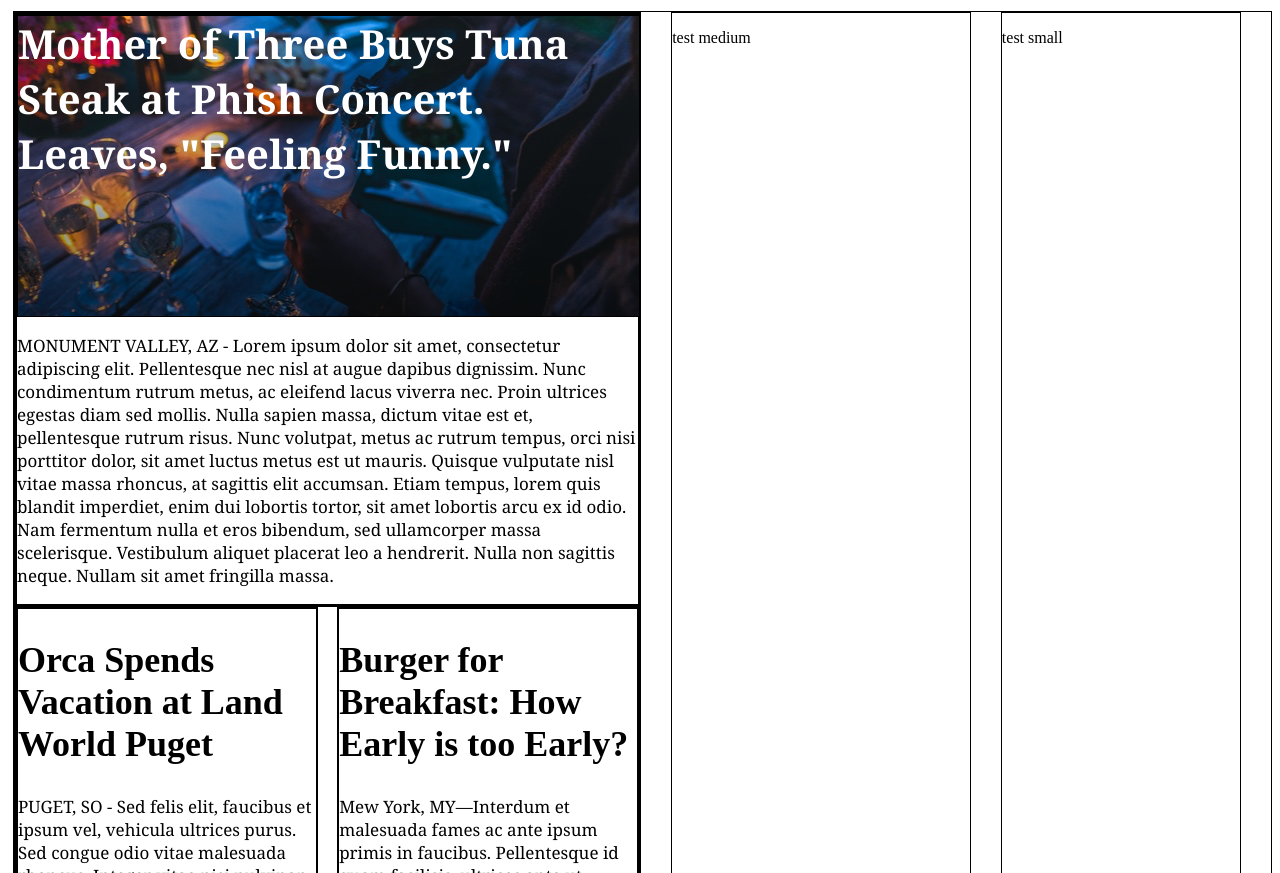
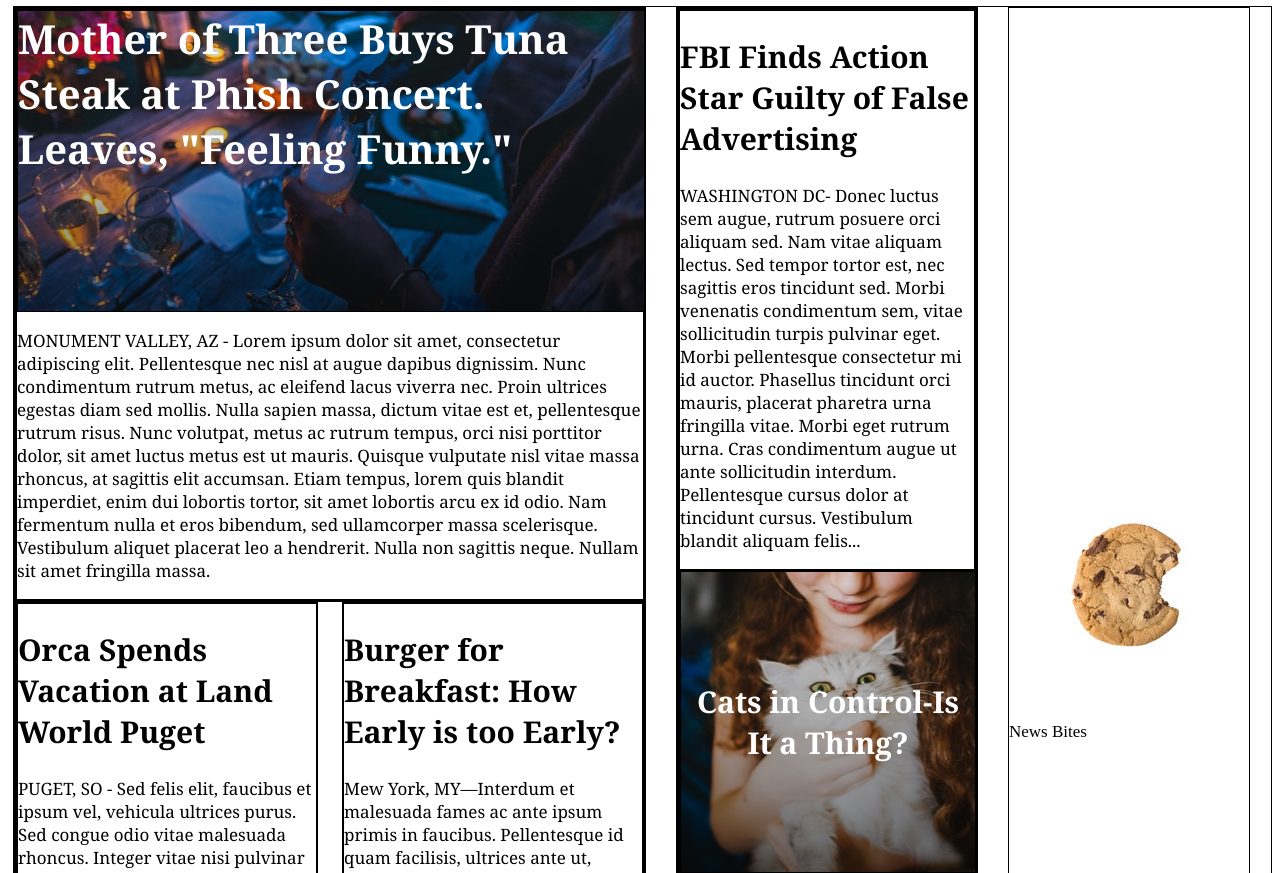
Before and after one commit to willrphillips/mytimes, a plain HTML site: page index.html in a window 1280 px wide. Shown: the part 79-952 px from the top of the page. Drawn offline with Linux system fonts and the light colour scheme.

Commit message:
Final column implementing WIP

```diff
--- a/index.html
+++ b/index.html
@@ -24,41 +24,67 @@
 <!-- Content Section -->
 
   <div class="content">
+
+<!-- Large Column -->
+
+
     <div class="column large">
+
+  <!-- Main Story -->
+
       <div class="lead-story">
         <div class="image-content">
           <div class="info">Mother of Three Buys Tuna Steak at Phish Concert. Leaves, "Feeling Funny."</div>
           <p class="narrative">MONUMENT VALLEY, AZ - Lorem ipsum dolor sit amet, consectetur adipiscing elit. Pellentesque nec nisl at augue dapibus dignissim. Nunc condimentum rutrum metus, ac eleifend lacus viverra nec. Proin ultrices egestas diam sed mollis. Nulla sapien massa, dictum vitae est et, pellentesque rutrum risus. Nunc volutpat, metus ac rutrum tempus, orci nisi porttitor dolor, sit amet luctus metus est ut mauris. Quisque vulputate nisl vitae massa rhoncus, at sagittis elit accumsan. Etiam tempus, lorem quis blandit imperdiet, enim dui lobortis tortor, sit amet lobortis arcu ex id odio. Nam fermentum nulla et eros bibendum, sed ullamcorper massa scelerisque. Vestibulum aliquet placerat leo a hendrerit. Nulla non sagittis neque. Nullam sit amet fringilla massa.</p>
         </div>
       </div>
+
+  <!-- Sub Stories -->
+
       <div class="stories">
         <div class="story">
           <div class="text-content">
             <h2>Orca Spends Vacation at Land World Puget</h2>
             <p class="narrative">PUGET, SO - Sed felis elit, faucibus et ipsum vel, vehicula ultrices purus. Sed congue odio vitae malesuada rhoncus. Integer vitae nisi pulvinar ante accumsan...</p>
           </div>
-          <div class="fall-cancelled image-content">
-            <span>Earth Spins Backwards for 2017</span>
-          </div>
+          <div class="fall-cancelled image-content"><span>Earth Spins Backwards for 2017</span></div>
         </div>
         <div class="story">
           <div class="text-content">
             <h2>Burger for Breakfast: How Early is too Early?</h2>
             <p class="narrative">Mew York, MY—Interdum et malesuada fames ac ante ipsum primis in faucibus. Pellentesque id quam facilisis, ultrices ante ut, rutrum enim. Praesent eu nisl erat.</p>
           </div>
-          <div class="cameras image-content">
-            <span>Research Shows Cameras Erase Memory</span>
-          </div>
+          <div class="cameras image-content"><span>Research Shows Cameras Erase Memory</span></div>
         </div>
       </div>
+
     </div>
-    <div class="column medium">
-      <p>test medium</p>
+
+<!-- Medium Column -->
+
+      <div class="column medium">
+
+        <div class="image-content">
+          <div class="story">
+            <div class="text-content">
+              <h2>FBI Finds Action Star Guilty of False Advertising</h2>
+              <p class="narrative">WASHINGTON DC- Donec luctus sem augue, rutrum posuere orci aliquam sed. Nam vitae aliquam lectus. Sed tempor tortor est, nec sagittis eros tincidunt sed. Morbi venenatis condimentum sem, vitae sollicitudin turpis pulvinar eget. Morbi pellentesque consectetur mi id auctor. Phasellus tincidunt orci mauris, placerat pharetra urna fringilla vitae. Morbi eget rutrum urna. Cras condimentum augue ut ante sollicitudin interdum. Pellentesque cursus dolor at tincidunt cursus. Vestibulum blandit aliquam felis...</p>
+            </div>
+            <div class="cats image-content"><span>Cats in Control-Is It a Thing?</span></div>
+          </div>
+              <p class="narrative">BROOKLYN, NY- In molestie nulla sodales sit amet. Proin vulputate, ipsum porta aliquam commodo, nunc nibh tincidunt lorem, vel consectetur neque mi vel neque. Mauris ultricies, nulla scelerisque sollicitudin lobortis, dui est sodales sapien, a vestibulum velit diam eget felis. Vivamus dignissim lacinia dolor, quis commodo tellus pellentesque in.</p>
+        </div>
+      </div>
+
+<!-- Small Column -->
+
+    <div class="column small">
+      <img src="./resources/images/img-news-bite.png">
+      <p class="narrative">News Bites</p>
     </div>
-    <div class="column small">
-      <p>test small</p>
-    </div>
+
   </div>
+
 
   </body>
 </html>
--- a/resources/css/style.css
+++ b/resources/css/style.css
@@ -64,7 +64,7 @@ div span {
 
 .content {
   display: flex;
-  margin-top: 90px;
+  margin-top: 85px;
   margin-left: 5px;
 }
 
@@ -76,6 +76,8 @@ div span {
 
 .column.large {
   width: 630px;
+  display: flex;
+  align-content: center;
 }
 
 .info {
@@ -89,7 +91,9 @@ div span {
 }
 
 h2 {
-  font-size: 36px;
+  font-size: 30px;
+  font-family: georgia;
+  font-weight: bold;
 }
 
 .image-content {
@@ -130,8 +134,6 @@ div.fall-cancelled.image-content span {
 }
 
 div.fall-cancelled.image-content {
-  font-family: georgia;
-  font-size: 17px;
   color: white;
   display: block;
   width: 100%;
@@ -152,8 +154,6 @@ div.cameras.image-content span {
 }
 
 div.cameras.image-content {
-  font-family: georgia;
-  font-size: 17px;
   color: white;
   display: block;
   width: 100%;
@@ -162,18 +162,61 @@ div.cameras.image-content {
   font-weight: bold;
 }
 
-.story {
-  width: 300px;
+div.cats.image-content span {
+  background-image: url("../images/img-story-1.png");
+  height: 300px;
+  display: flex;
+  font-size: 30px;
+  justify-content: space-around;
+  align-items: center;
+  flex-wrap: wrap;
+  text-align: center;
 }
 
-.text-content {
+div.cats.image-content {
+  color: white;
+  display: block;
+  width: 100%;
+  font-size: 17px;
+  font-family: georgia;
+  font-weight: bold;
+}
 
+.image-content span {
+  background-repeat: no-repeat;
+  background-attachment: scroll;
+  background-size: cover;
+}
+
+.story {
+    flex-basis: 250px;
+    flex-shrink: 1;
+    flex-grow: 1;
+    max-width: 300px;
 }
 
 .column.medium {
-  width: 300px;
+    flex-basis: 300px;
+    flex-shrink: 1;
 }
 
+.column.medium.text-content {
+  flex-basis: 300px;
+  flex-shrink: 1;
+  }
+
 .column.small {
-  width: 240px;
+  display: flex;
+  justify-content: center;
+  margin-right: 8px;
+  right: 0px;
+  flex-shrink: 1;
+  flex-direction: column;
+  top: 25%;
 }
+
+.column.small p.narrative {
+  display: flex;
+  right: 5px;
+  font-family: serif;
+}
```
